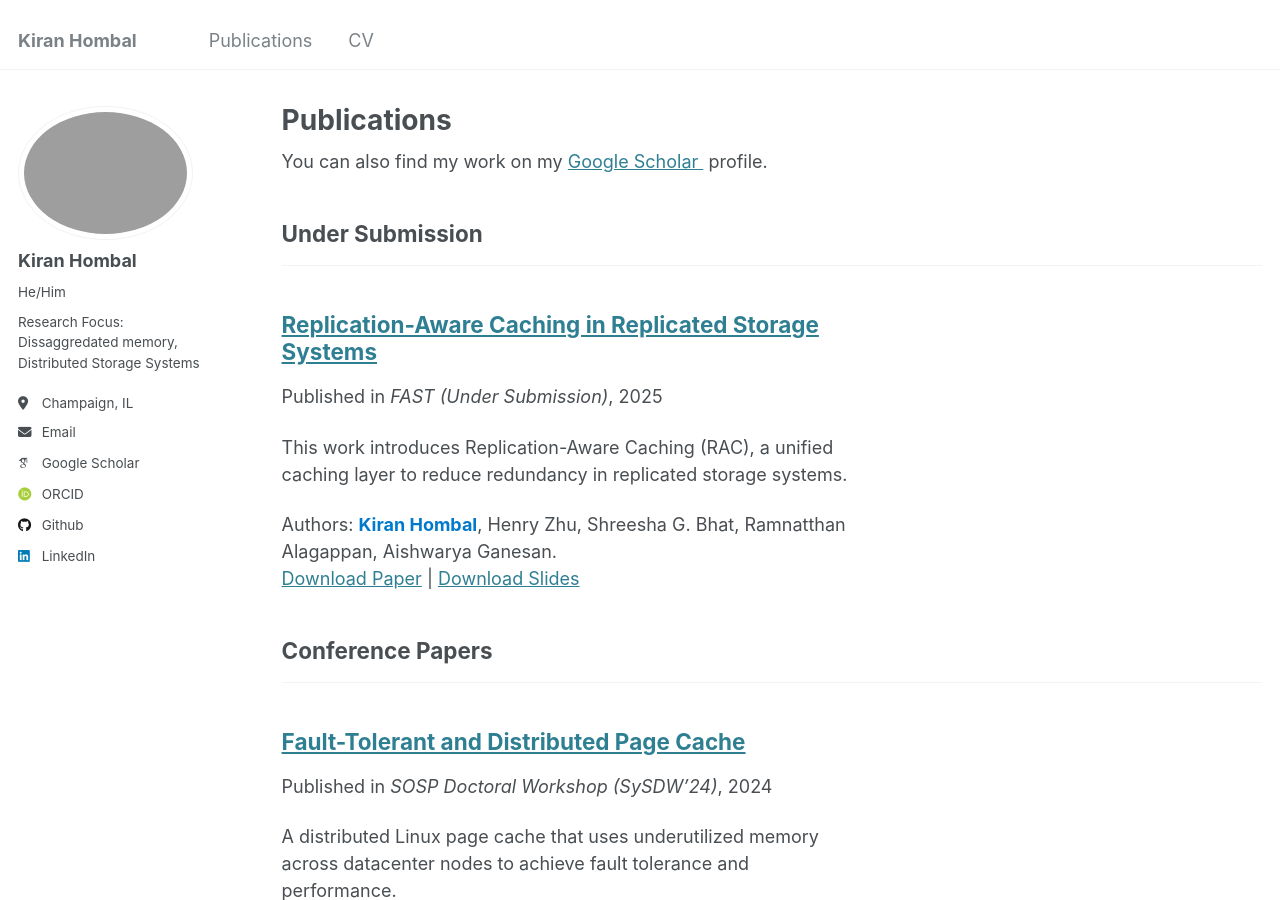
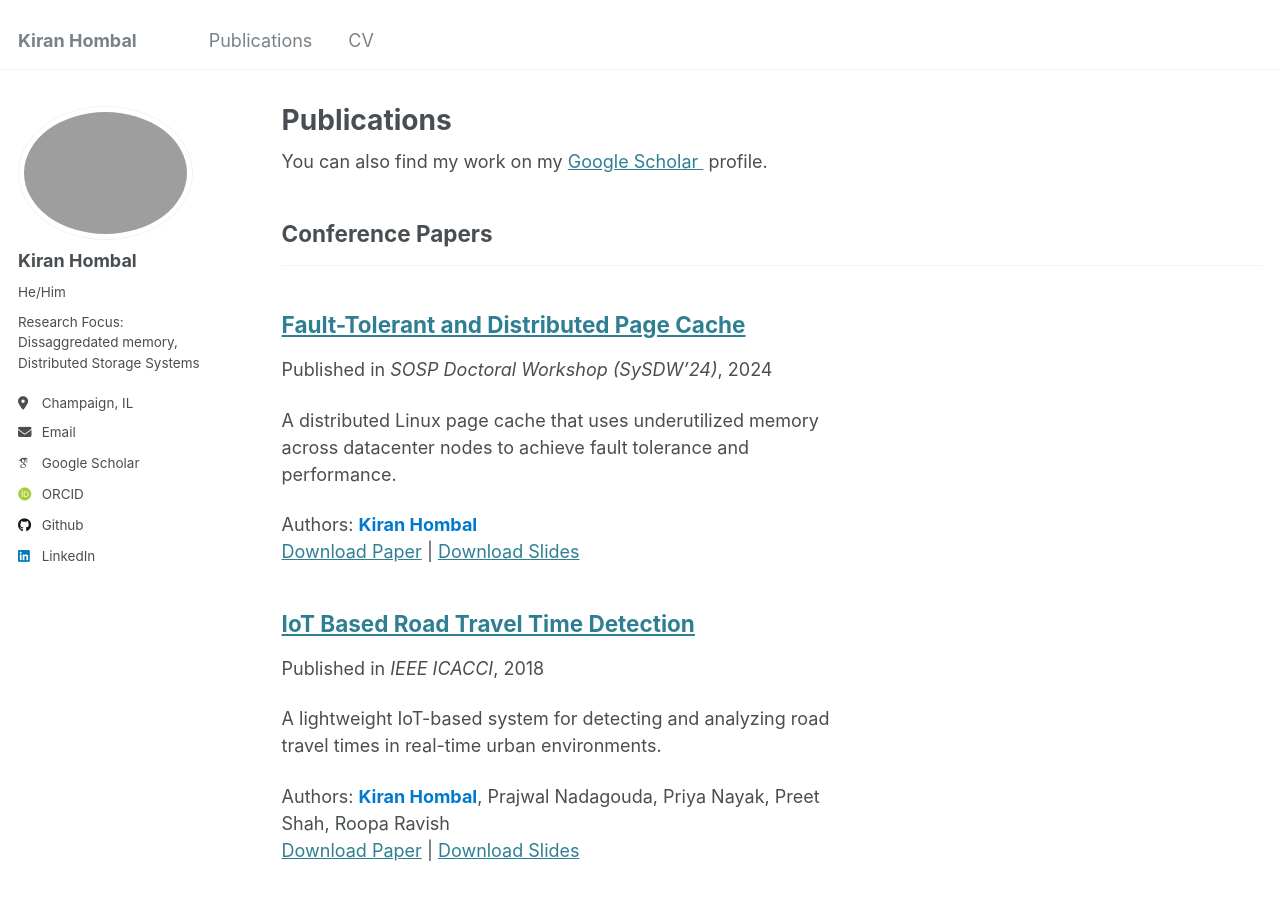
Before and after one commit to KSTARK007/KSTARK007.github.io, a Jekyll site: the page built from _pages/publications.html, in a window 1280 px wide and 900 px high. Built offline with Jekyll 4.4.1, drawn with Linux system fonts in a browser that asks for light colours; some web fonts are replaced.

Commit message:
Refactor code structure for improved readability and maintainability

```diff
--- a/_publications/2025-replication-aware-caching.md
+++ /dev/null
@@ -1,14 +0,0 @@
----
-title: "Replication-Aware Caching in Replicated Storage Systems"
-collection: publications
-category: under_submission
-permalink: /publication/2025-replication-aware-caching
-excerpt: "This work introduces Replication-Aware Caching (RAC), a unified caching layer to reduce redundancy in replicated storage systems."
-date: 2025-01-01
-venue: "FAST (Under Submission)"
-slidesurl: ''
-paperurl: ''
-citation: 'Kiran Hombal, Henry Zhu, Shreesha G. Bhat, Ramnatthan Alagappan, Aishwarya Ganesan.'
----
-
-We propose a unified caching layer that leverages RAC to reduce duplication and improve performance in replicated distributed storage environments. This system was designed and evaluated within a datacenter-scale deployment, showing significant bandwidth and space savings.
```
Also changed, not shown: _pages/about.md (+0 -10 lines), 1 other file.
